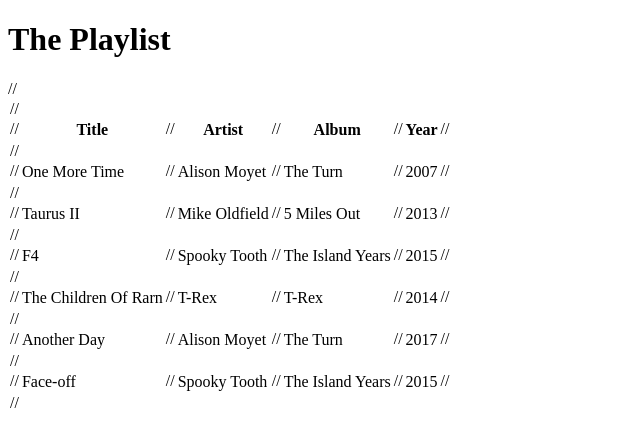
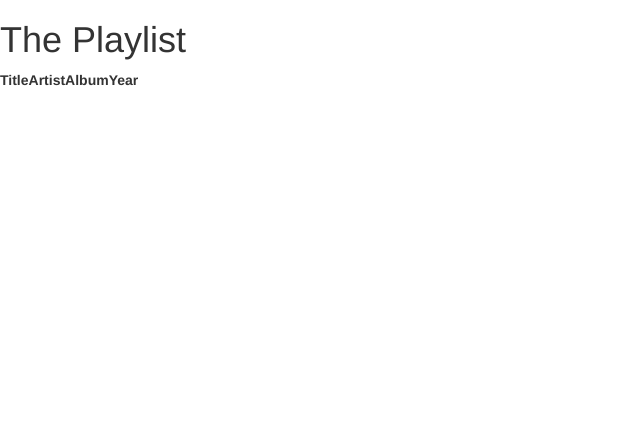
Before and after one commit to GiadaSimonetti/capital-one-playlist, a React (Create React App) app: page / in a window 1280 px wide. Shown: the top 446 px of the page, without its empty margins (0-640 px from the left). Built offline with nearby package versions, Linux system fonts and the light colour scheme.

Commit message:
npm install react-bootstrap-table --save

```diff
--- a/public/index.html
+++ b/public/index.html
@@ -19,7 +19,8 @@
       work correctly both with client-side routing and a non-root public URL.
       Learn how to configure a non-root public URL by running `npm run build`.
     -->
-    <title>React App</title>
+    <link rel="stylesheet" href="https://maxcdn.bootstrapcdn.com/bootstrap/3.3.7/css/bootstrap.min.css" integrity="sha384-BVYiiSIFeK1dGmJRAkycuHAHRg32OmUcww7on3RYdg4Va+PmSTsz/K68vbdEjh4u" crossorigin="anonymous">
+    <title>The Playlist</title>
   </head>
   <body>
     <noscript>
--- a/src/components/App.js
+++ b/src/components/App.js
@@ -5,51 +5,21 @@
     return (
       <div className="playlist">
         <h1>The Playlist</h1>
-        <div className="playlist-table">
-        // <table>
-        //   <tr>
-        //     <th>Title</th>
-        //     <th>Artist</th>
-        //     <th>Album</th>
-        //     <th>Year</th>
-        //   </tr>
-        //   <tr>
-        //     <td>One More Time</td>
-        //     <td>Alison Moyet</td>
-        //     <td>The Turn</td>
-        //     <td>2007</td>
-        //   </tr>
-        //   <tr>
-        //     <td>Taurus II</td>
-        //     <td>Mike Oldfield</td>
-        //     <td>5 Miles Out</td>
-        //     <td>2013</td>
-        //   </tr>
-        //   <tr>
-        //     <td>F4</td>
-        //     <td>Spooky Tooth</td>
-        //     <td>The Island Years</td>
-        //     <td>2015</td>
-        //   </tr>
-        //   <tr>
-        //     <td>The Children Of Rarn</td>
-        //     <td>T-Rex</td>
-        //     <td>T-Rex</td>
-        //     <td>2014</td>
-        //   </tr>
-        //   <tr>
-        //     <td>Another Day</td>
-        //     <td>Alison Moyet</td>
-        //     <td>The Turn</td>
-        //     <td>2017</td>
-        //   </tr>
-        //   <tr>
-        //     <td>Face-off</td>
-        //     <td>Spooky Tooth</td>
-        //     <td>The Island Years</td>
-        //     <td>2015</td>
-        //   </tr>
-        //   </table>
+        <div className="playlist-table-div">
+
+        <table id="playlist-table">
+          <thead>
+            <tr>
+              <th>Title</th>
+              <th>Artist</th>
+              <th>Album</th>
+              <th>Year</th>
+            </tr>
+          </thead>
+          <tbody>
+
+          </tbody>
+        </table>
 
         </div>
       </div>
```
Also changed, not shown: 1 other file (tests, documents, lock files or other folders).
